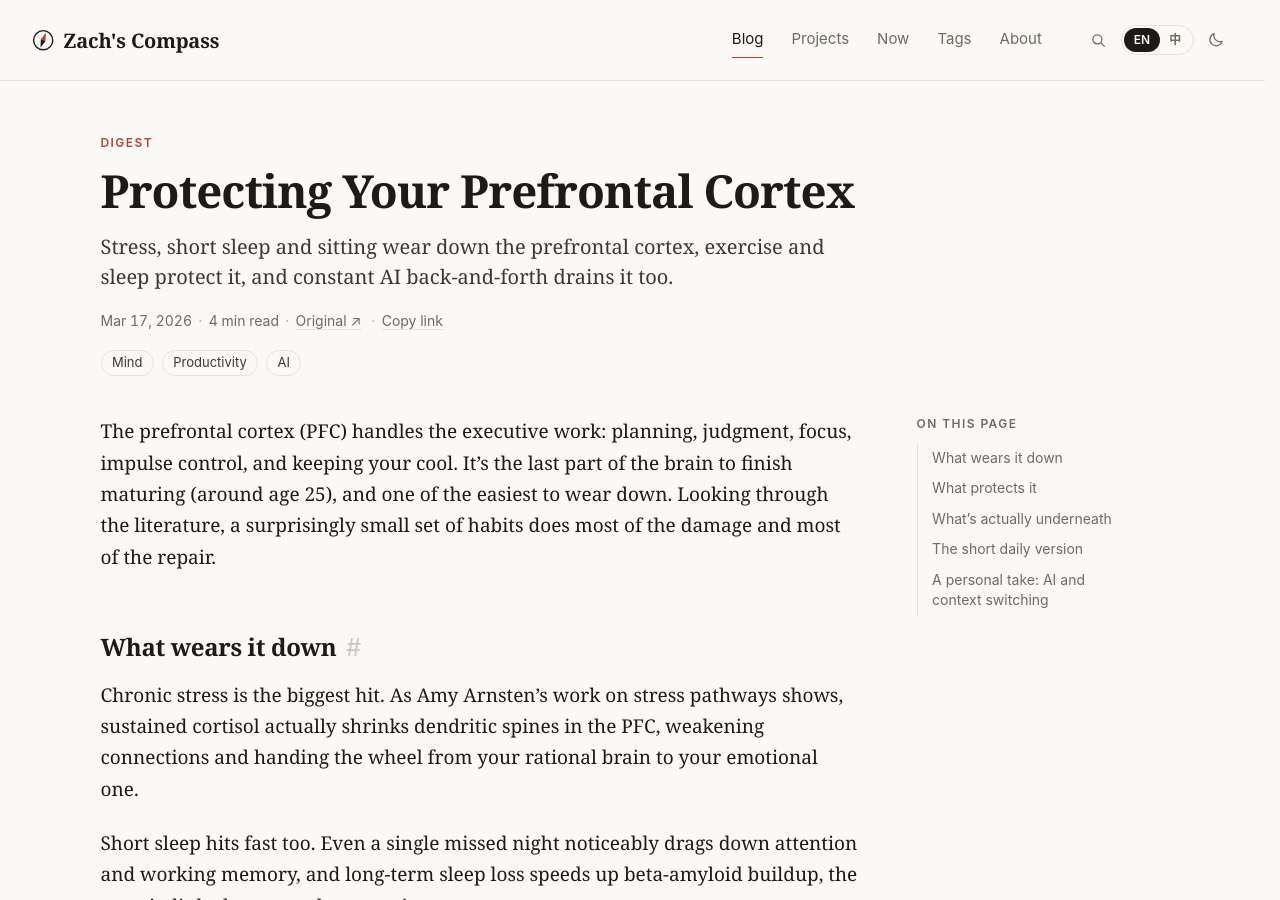
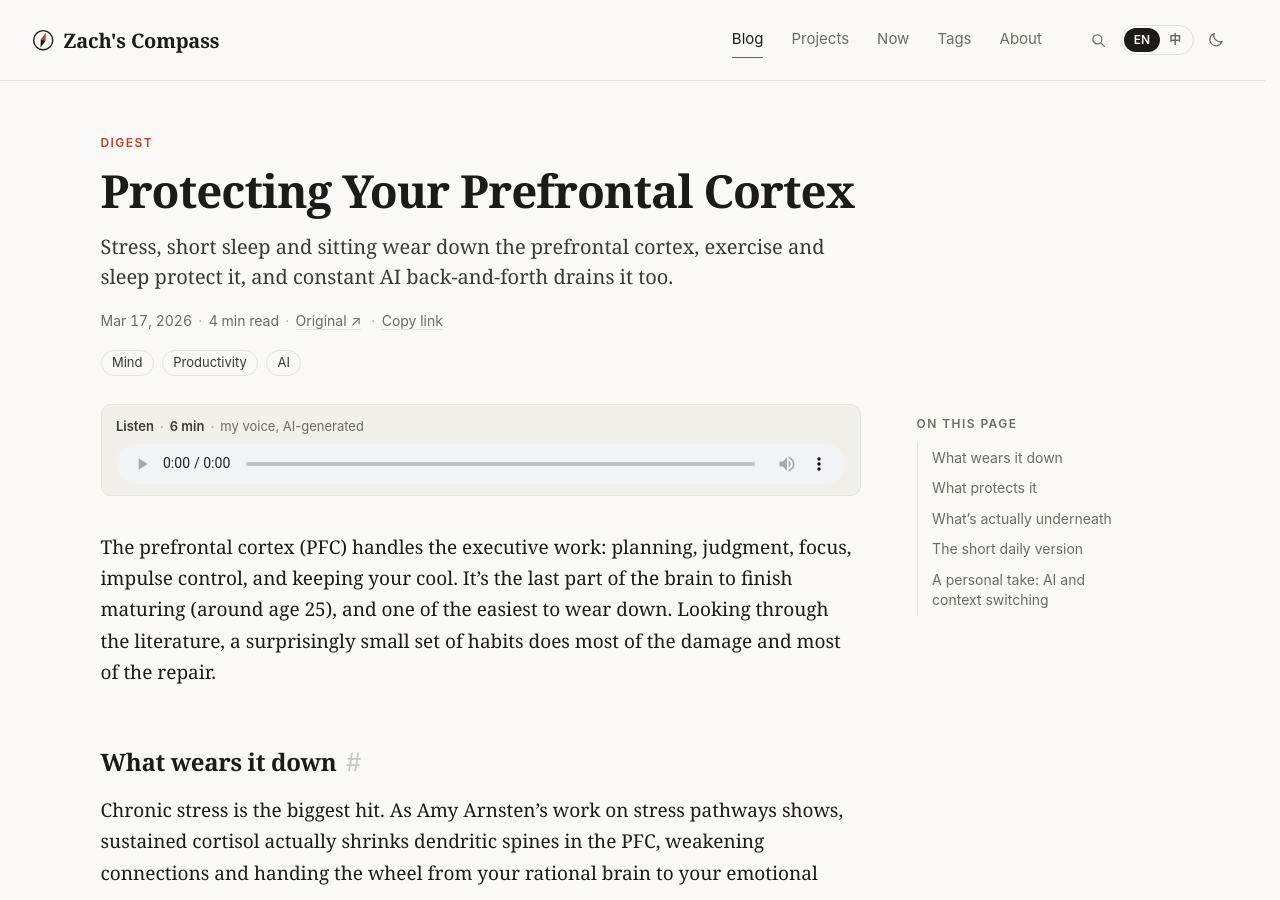
Before and after one commit to zachc-ai/zachc-ai.github.io, a Jekyll site: the page built from _posts/2026-03-17-prefrontal-cortex-protection.md, in a window 1280 px wide and 900 px high. Built offline with Jekyll 4.4.1, drawn with Linux system fonts in a browser that asks for light colours; comment, search, counter and statistics services are not loaded; part of the change alters nothing that is shown.

Commit message:
Add bilingual voice narration for prefrontal-cortex-protection
EN: 352s, ZH: 345s.

Co-authored-by: Copilot <223556219+Copilot@users.noreply.github.com>

```diff
--- a/_posts/2026-03-17-prefrontal-cortex-protection.md
+++ b/_posts/2026-03-17-prefrontal-cortex-protection.md
@@ -9,6 +9,13 @@ categories: digest
 tags: [mind, productivity, ai]
 source: "https://en.wikipedia.org/wiki/Prefrontal_cortex"
 bilingual: true
+narration:
+  en:
+    src: /assets/audio/prefrontal-cortex-protection.en.mp3
+    duration: 352
+  zh:
+    src: /assets/audio/prefrontal-cortex-protection.zh.mp3
+    duration: 345
 sources:
   - title: "Arnsten — Stress signalling pathways that impair prefrontal cortex structure and function"
     url: "https://doi.org/10.1038/nrn2648"
```
Also changed, not shown: 2 other files.
